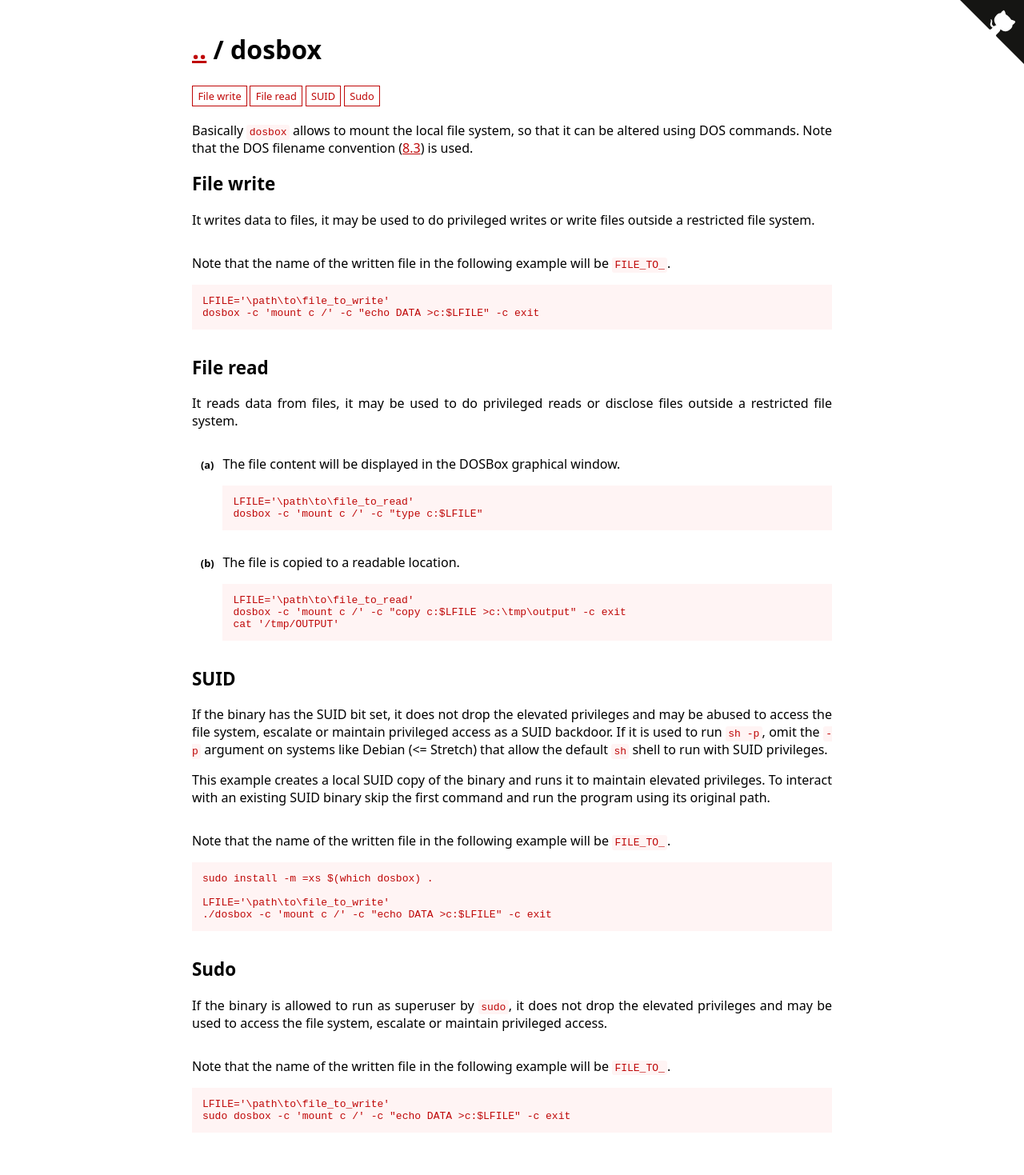
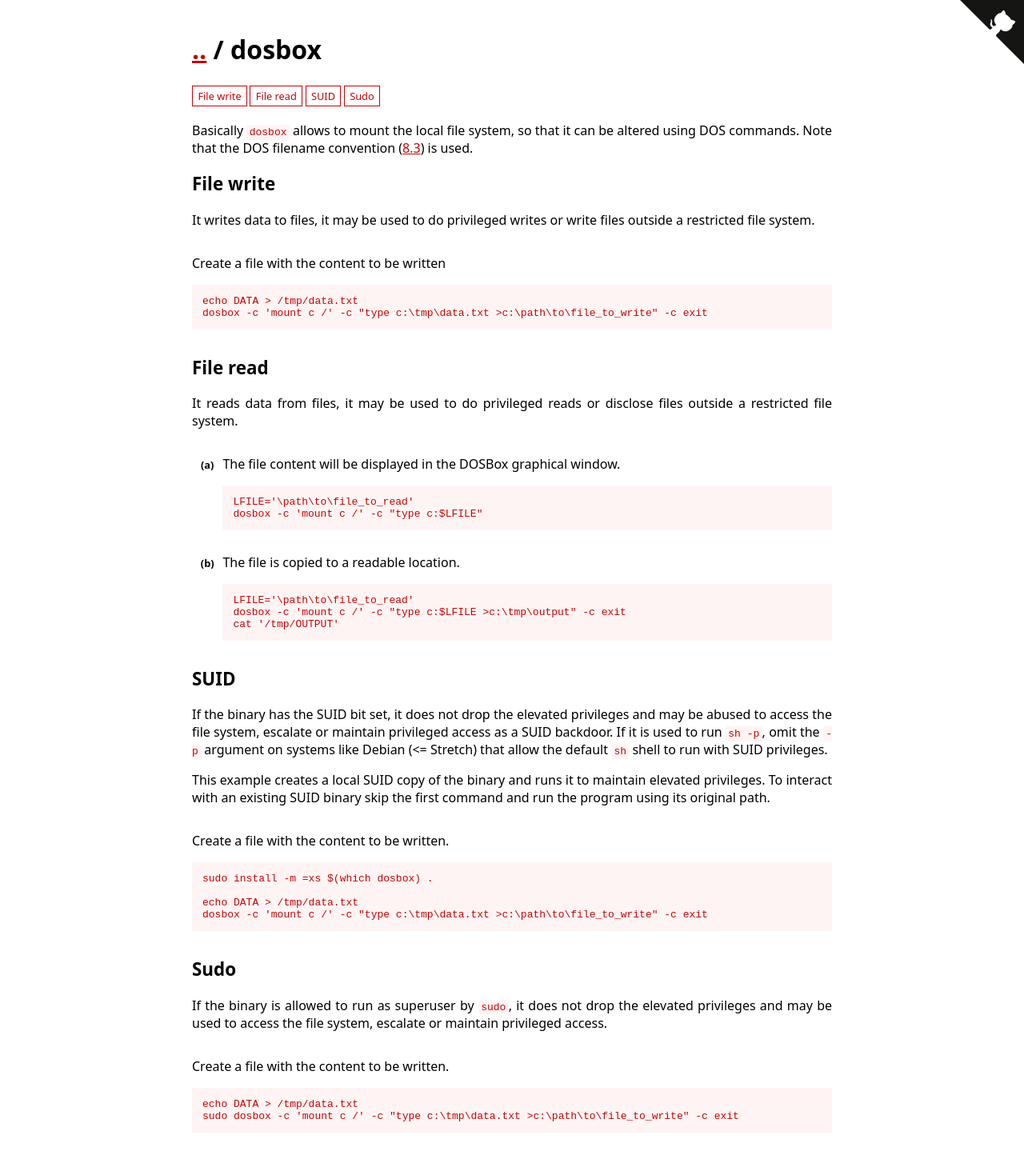
Before and after one commit to GTFOBins/GTFOBins.github.io, a Jekyll site: the page built from _gtfobins/dosbox.md, in a window 1280 px wide. Shown: the whole page at 80% size. Built offline with Jekyll 4.4.1, drawn with Linux system fonts in a browser that asks for light colours.

Commit message:
Update dosbox.md
Problems with copy and echo are solved. Echo included at the end of the data, the following Windows character: ^M, so you could not do a PrivEsc because any file you wrote, would not be "readable".

https://imgur.com/a/creeOUU

The following can be seen with VIM
https://imgur.com/a/6WJ4b60

https://imgur.com/a/vrA9pce

More related info: https://virtuozzosupport.force.com/s/article/000014695

Regarding copy, using type solves a bug that did not copy the content, and only inserted the following in the file:
Copy failure : ...
   0 File(s) copied.
https://imgur.com/a/4kBM1UD

```diff
--- a/_gtfobins/dosbox.md
+++ b/_gtfobins/dosbox.md
@@ -9,21 +9,21 @@ functions:
     - description: The file is copied to a readable location.
       code: |
         LFILE='\path\to\file_to_read'
-        dosbox -c 'mount c /' -c "copy c:$LFILE >c:\tmp\output" -c exit
+        dosbox -c 'mount c /' -c "type c:$LFILE >c:\tmp\output" -c exit
         cat '/tmp/OUTPUT'
   file-write:
-    - description: Note that the name of the written file in the following example will be `FILE_TO_`.
+    - description: Create a file with the content to be written
       code: |
-        LFILE='\path\to\file_to_write'
-        dosbox -c 'mount c /' -c "echo DATA >c:$LFILE" -c exit
+        echo DATA > /tmp/data.txt
+        dosbox -c 'mount c /' -c "type c:\tmp\data.txt >c:\path\to\file_to_write" -c exit
   suid:
-    - description: Note that the name of the written file in the following example will be `FILE_TO_`.
+    - description: Create a file with the content to be written.
       code: |
-        LFILE='\path\to\file_to_write'
-        ./dosbox -c 'mount c /' -c "echo DATA >c:$LFILE" -c exit
+        echo DATA > /tmp/data.txt
+        dosbox -c 'mount c /' -c "type c:\tmp\data.txt >c:\path\to\file_to_write" -c exit
   sudo:
-    - description: Note that the name of the written file in the following example will be `FILE_TO_`.
+    - description: Create a file with the content to be written.
       code: |
-        LFILE='\path\to\file_to_write'
-        sudo dosbox -c 'mount c /' -c "echo DATA >c:$LFILE" -c exit
+        echo DATA > /tmp/data.txt
+        sudo dosbox -c 'mount c /' -c "type c:\tmp\data.txt >c:\path\to\file_to_write" -c exit
 ---
```
